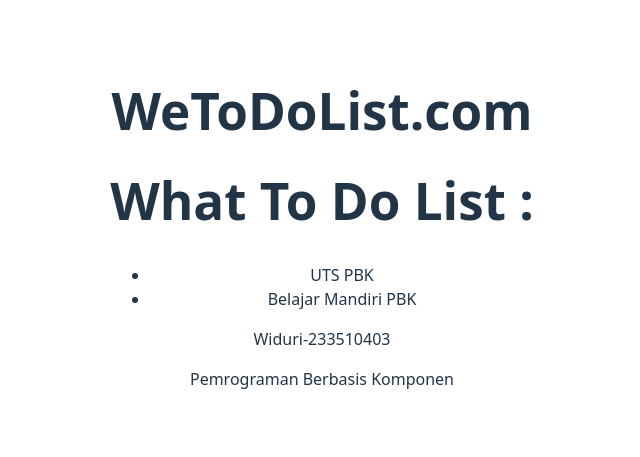
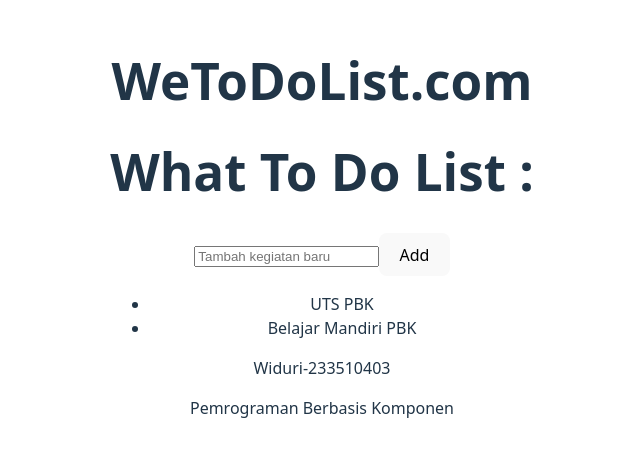
Before and after one commit to Widuriii/32-pbk-uts-233510403, a Vue app: page / in a window 1280 px wide. Shown: the part 173-630 px from the top of the page, without its empty margins (318-958 px from the left). Built offline with nearby package versions, Linux system fonts and the light colour scheme.

Commit message:
2.Fitur menambahkan kegiatan baru

```diff
--- a/src/App.vue
+++ b/src/App.vue
@@ -6,6 +6,17 @@ const tasks = ref([
   { id: 2, text: 'Belajar Mandiri PBK', done: false }
 ])
 
+const newTask = ref('')
+const addTask = () => {
+  if (!newTask.value.trim())
+    return
+  tasks.value.push({
+    id: Date.now(),
+    text: newTask.value,
+    done: false
+  })
+  newTask.value = ''
+}
 
 </script>
 
@@ -16,6 +27,12 @@ const tasks = ref([
 
 <div class="app">
 <h1>What To Do List : </h1>
+
+  <form @submit.prevent="addTask" class="form">
+    <input v-model="newTask" placeholder="Tambah kegiatan baru"/>
+    <button type="submit">Add</button>
+  </form>
+
   <ul class="task-list">
     <li v-for="task in tasks" :key="task.id" class="task">
       <span>{{ task.text }}</span>
```
